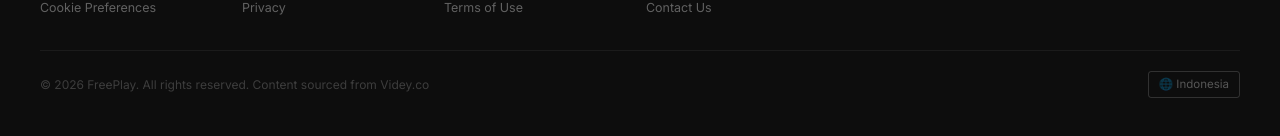
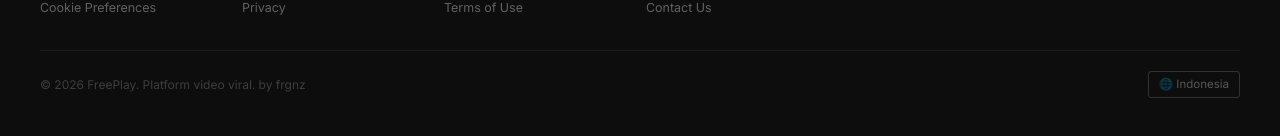
Before and after one commit to FergxXxianZ/freeplay, a React (Vite) app: page / in a window 1280 px wide. Shown: the part 1201-1337 px from the top of the page. Built offline with nearby package versions, Linux system fonts and the light colour scheme.

Commit message:
Update footer text in App component
update frgnz

```diff
--- a/src/App.tsx
+++ b/src/App.tsx
@@ -82,7 +82,7 @@ export default function App() {
                 fontFamily: 'Inter, sans-serif', fontSize: '0.75rem',
                 color: 'rgba(255,255,255,0.2)', margin: 0, textAlign: 'center'
               }}>
-                © 2026 FreePlay. All rights reserved. Content sourced from Videy.co
+                © 2026 FreePlay. Platform video viral. by frgnz
               </p>
               <div style={{
                 display: 'inline-block',
```
